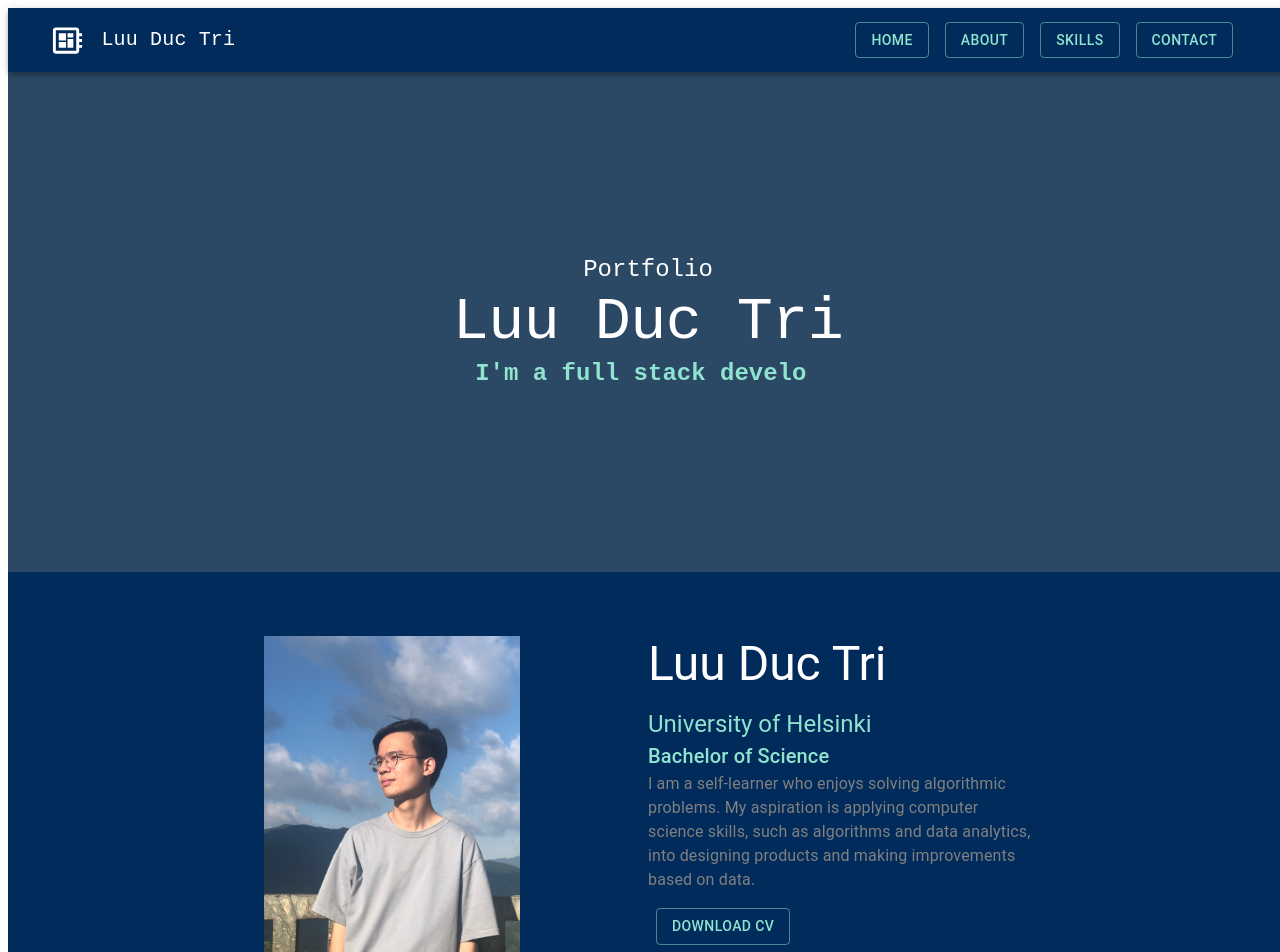
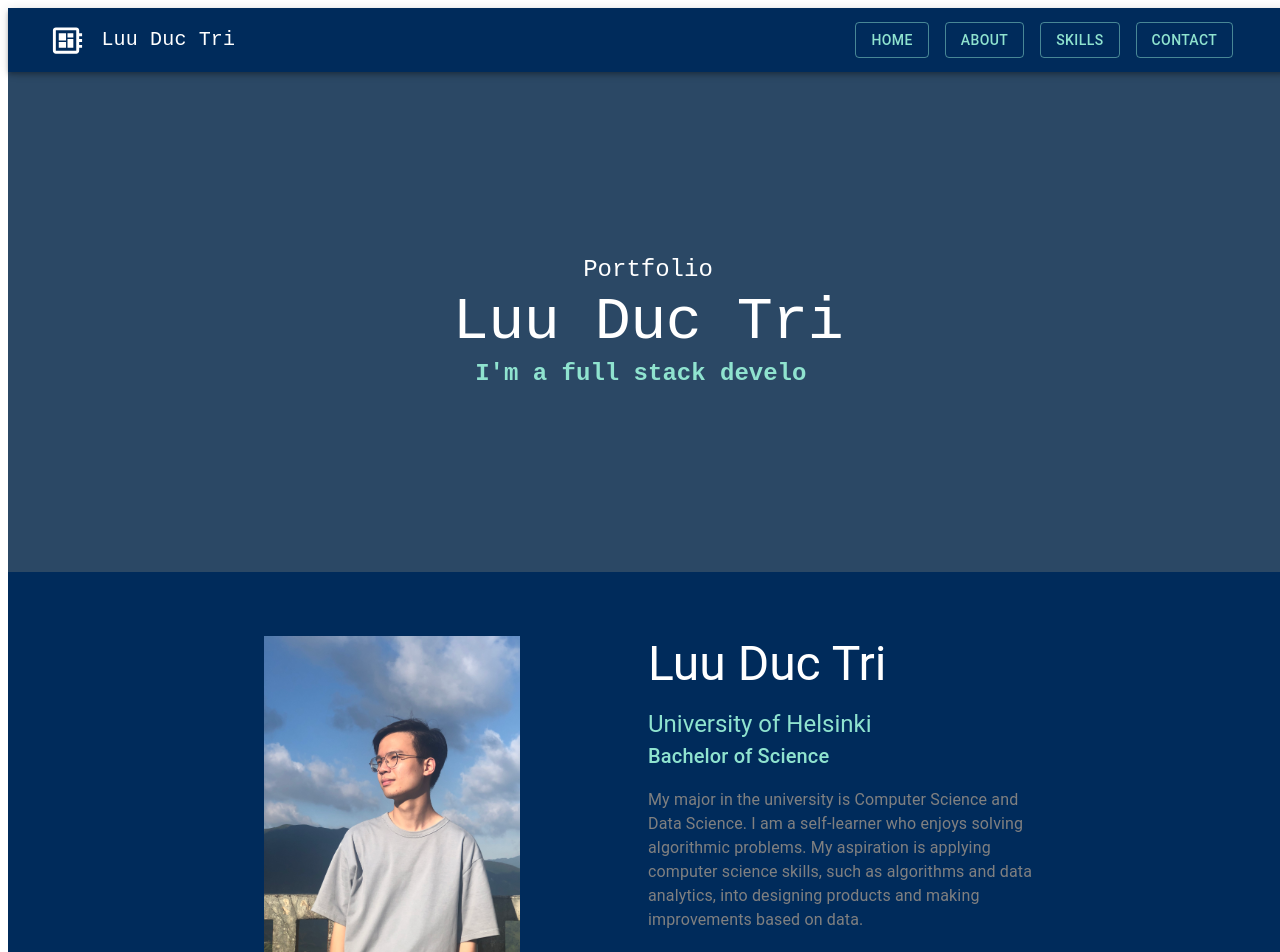
Before and after one commit to triluu03/personal-portfolio, a React (Create React App) app: page / in a window 1280 px wide. Shown: the top 952 px of the page. Built offline with nearby package versions, Linux system fonts and the light colour scheme.

Commit message:
change personal description

```diff
--- a/src/components/About.js
+++ b/src/components/About.js
@@ -35,11 +35,12 @@ const About = () => {
                 <Typography variant='h6' component='div' color='cardTitle.main'>
                     Bachelor of Science
                 </Typography>
-                <Typography color='textSecondary.main'>
-                    I am a self-learner who enjoys solving algorithmic problems.
-                    My aspiration is applying computer science skills, such as
-                    algorithms and data analytics, into designing products and
-                    making improvements based on data.
+                <Typography color='textSecondary.main' sx={{ mt: 2 }}>
+                    My major in the university is Computer Science and Data
+                    Science. I am a self-learner who enjoys solving algorithmic
+                    problems. My aspiration is applying computer science skills,
+                    such as algorithms and data analytics, into designing
+                    products and making improvements based on data.
                 </Typography>
                 <Button
                     variant='outlined'
@@ -50,7 +51,7 @@ const About = () => {
                             color: 'black',
                         },
                         m: 1,
-                        mt: 2,
+                        mt: 3,
                     }}
                 >
                     download CV
```
